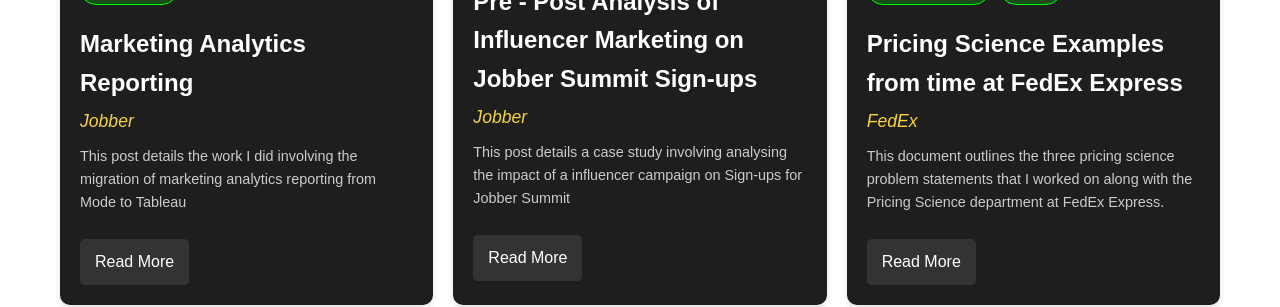
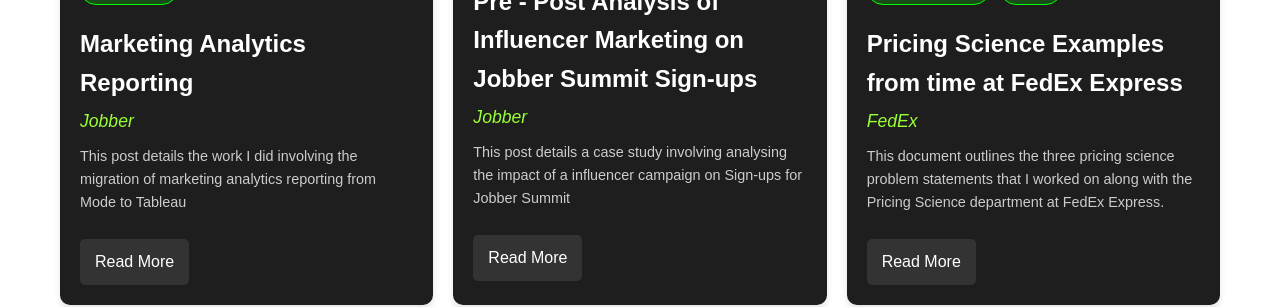
Before and after one commit to IyerS/sundareshiyer.github.io, a Jekyll site: the page built from index.html, in a window 1280 px wide. Shown: the part 826-1133 px from the top of the page. Built offline with Jekyll 4.4.1, drawn with Linux system fonts in a browser that asks for light colours.

Commit message:
Update main.scss

```diff
--- a/assets/css/main.scss
+++ b/assets/css/main.scss
@@ -176,7 +176,7 @@
 }
 
 .card-company {
-    color: #f5d442;
+    color: #9aff33;
     font-size: 1.1em;
     margin-top: 5px;
     margin-bottom: 10px;
```
